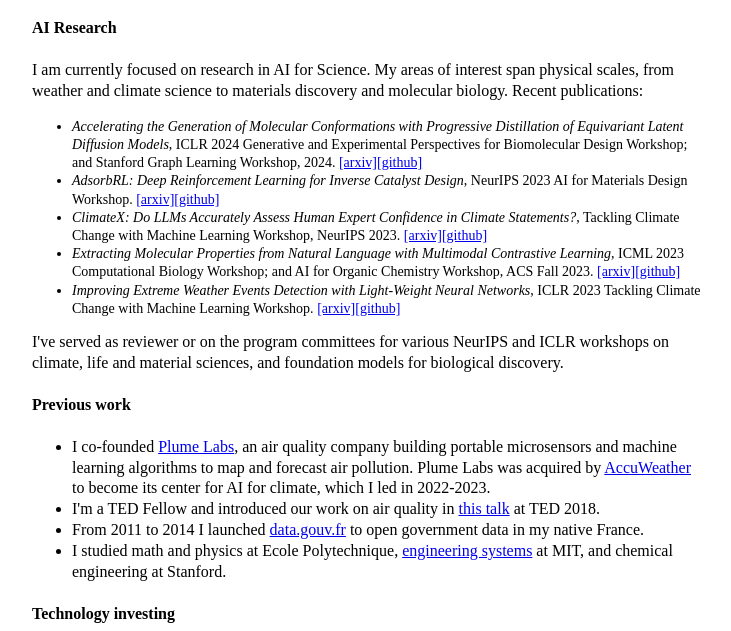
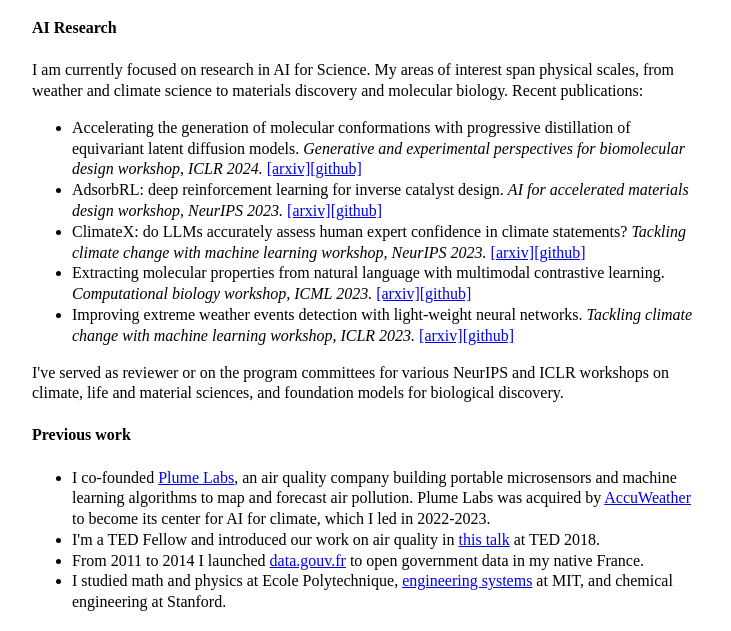
Before and after one commit to rlacombe/rlacombe.github.io, a plain HTML site: page index.html in a window 1280 px wide. Shown: the part 145-776 px from the top of the page, without its empty margins (272-1003 px from the left). Drawn offline with Linux system fonts and the light colour scheme.

Commit message:
Update publications

```diff
--- a/index.html
+++ b/index.html
@@ -42,12 +42,12 @@
     <h4>AI Research</h4>
 
     <p>I am currently focused on research in AI for Science. My areas of interest span physical scales, from weather and climate science to materials discovery and molecular biology. Recent publications:</p>
-    <ul style="font-size: 14;">
-        <li><i>Accelerating the Generation of Molecular Conformations with Progressive Distillation of Equivariant Latent Diffusion Models</i>, ICLR 2024 Generative and Experimental Perspectives for Biomolecular Design Workshop; and Stanford Graph Learning Workshop, 2024. <a href="https://arxiv.org/abs/2404.13491v1">[arxiv]</a><a href="https://github.com/rlacombe/AccGeoLDM">[github]</a></li>
-        <li><i>AdsorbRL: Deep Reinforcement Learning for Inverse Catalyst Design</i>, NeurIPS 2023 AI for Materials Design Workshop. <a href="https://arxiv.org/abs/2312.02308">[arxiv]</a><a href="https://github.com/rlacombe/AdsorbRL">[github]</a></li>
-        <li><i>ClimateX: Do LLMs Accurately Assess Human Expert Confidence in Climate Statements?</i>, Tackling Climate Change with Machine Learning Workshop, NeurIPS 2023. <a href="https://arxiv.org/abs/2311.17107">[arxiv]</a><a href="https://github.com/rlacombe/ClimateX">[github]</a></li>
-        <li><i>Extracting Molecular Properties from Natural Language with Multimodal Contrastive Learning</i>, ICML 2023 Computational Biology Workshop; and AI for Organic Chemistry Workshop, ACS Fall 2023. <a href="https://arxiv.org/abs/2307.12996">[arxiv]</a><a href="https://github.com/rlacombe/new-MoMu">[github]</a></li>
-        <li><i>Improving Extreme Weather Events Detection with Light-Weight Neural Networks</i>, ICLR 2023 Tackling Climate Change with Machine Learning Workshop. <a href="https://arxiv.org/abs/2304.00176">[arxiv]</a><a href="https://github.com/hannahg141/ClimateNet">[github]</a></li>
+    <ul>
+        <li>Accelerating the generation of molecular conformations with progressive distillation of equivariant latent diffusion models. <i>Generative and experimental perspectives for biomolecular design workshop, ICLR 2024.</i> <a href="https://arxiv.org/abs/2404.13491v1">[arxiv]</a><a href="https://github.com/rlacombe/AccGeoLDM">[github]</a></li>
+        <li>AdsorbRL: deep reinforcement learning for inverse catalyst design. <i>AI for accelerated materials design workshop, NeurIPS 2023.</i> <a href="https://arxiv.org/abs/2312.02308">[arxiv]</a><a href="https://github.com/rlacombe/AdsorbRL">[github]</a></li>
+        <li>ClimateX: do LLMs accurately assess human expert confidence in climate statements? <i>Tackling climate change with machine learning workshop, NeurIPS 2023.</i> <a href="https://arxiv.org/abs/2311.17107">[arxiv]</a><a href="https://github.com/rlacombe/ClimateX">[github]</a></li>
+        <li>Extracting molecular properties from natural language with multimodal contrastive learning. <i>Computational biology workshop, ICML 2023.</i> <a href="https://arxiv.org/abs/2307.12996">[arxiv]</a><a href="https://github.com/rlacombe/new-MoMu">[github]</a></li>
+        <li>Improving extreme weather events detection with light-weight neural networks. <i>Tackling climate change with machine learning workshop, ICLR 2023.</i> <a href="https://arxiv.org/abs/2304.00176">[arxiv]</a><a href="https://github.com/hannahg141/ClimateNet">[github]</a></li>
     </ul>
     I've served as reviewer or on the program committees for various NeurIPS and ICLR workshops on climate, life and material sciences, and foundation models for biological discovery.
 
```
